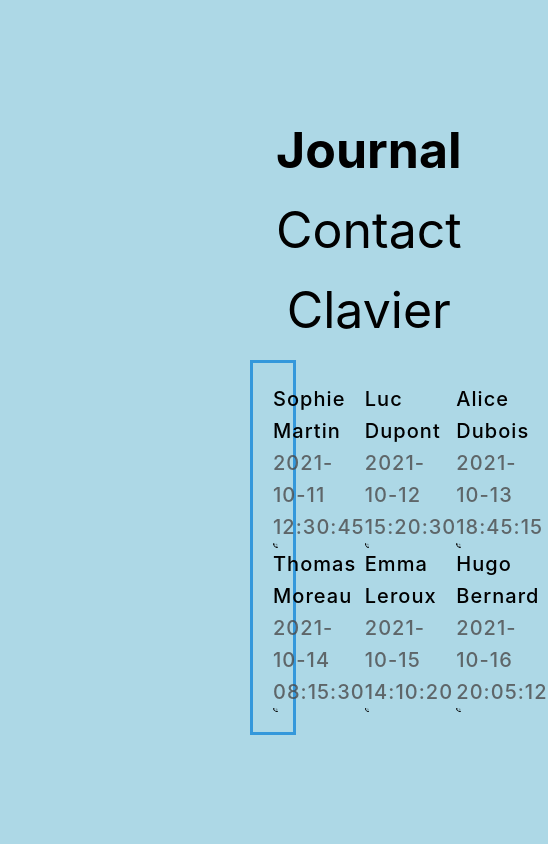
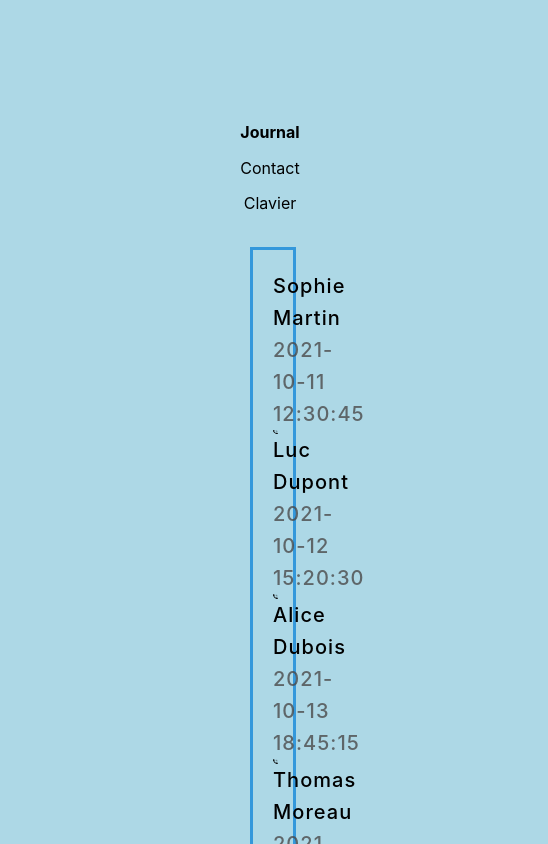
Before and after one commit to Maissack/telephone-project, a Vue app: page / in a window 390 px wide. Shown: the top 844 px of the page, 548 px wide, since content can reach past the window. Built offline with nearby package versions, Linux system fonts and the light colour scheme.

Commit message:
:sparkles: ADD responsive

```diff
--- a/src/App.vue
+++ b/src/App.vue
@@ -17,6 +17,8 @@
 import { RouterLink, RouterView } from 'vue-router'
 </script>
 
+
+
 <style>
 body {
   background-color: lightblue;
@@ -24,7 +26,7 @@ body {
 }
 
 #app {
-  height: 100vh;
+  min-height: 100vh;
   display: flex;
   flex-direction: column;
 }
@@ -35,32 +37,34 @@ header {
 }
 
 nav {
-  height: 50%;
-  width: 50%;
-  display: grid;
-  grid-template-rows: repeat(3, 1fr);
-  border-radius: 10px;
-  margin: auto;
+  display: flex;
+  justify-content: space-around;
+  align-items: center;
+  padding: 10px;
 }
-
 
 nav a.router-link-exact-active {
   font-weight: bold;
 }
 
 nav a:hover {
-  background-color: #3498db; /* Changer la couleur de fond au survol */
+  background-color: #3498db;
 }
 
 nav a {
-  display: flex;
-  flex-direction: column;
-  align-items: center;
-  justify-content: center;
-  padding: 0 1rem;
-
-  font-size: 50px;
   text-decoration: none;
   color: black;
+  font-size: 16px;
+}
+
+@media only screen and (max-width: 600px) {
+  nav {
+    flex-direction: column;
+    align-items: center;
+  }
+
+  nav a {
+    margin-bottom: 10px;
+  }
 }
 </style>
--- a/src/stores/journal.js
+++ b/src/stores/journal.js
@@ -27,7 +27,7 @@ export const useJournalStore = defineStore('phone', {
                 nom: 'Hugo Bernard',
                 date: "2021-10-16 20:05:12",
             },
-            // Ajoutez d'autres contacts au besoin
+
         ],
     }),
     actions: {
--- a/src/views/ClavierView.vue
+++ b/src/views/ClavierView.vue
@@ -109,6 +109,7 @@ export default {
     </div>
   </div>
 </template>
+
 <style scoped>
 .clavier-global-conteneur {
   border: 3px solid #3498db;
--- a/src/views/JournalView.vue
+++ b/src/views/JournalView.vue
@@ -16,11 +16,24 @@ import journal from '../components/journal.vue'
 </template>
 
 <style scoped>
-  .journal-global-content{
-    border: 3px solid #3498db;
-    padding: 20px;
-    display: grid;
-    grid-template-columns: repeat(3, 1fr);
+.journal-global-content {
+  border: 3px solid #3498db;
+  padding: 20px;
+  display: grid;
+  grid-template-columns: repeat(3, 1fr);
+}
+
+
+
+@media only screen and (max-width: 600px) {
+  .journal-global-content {
+    grid-template-columns: 1fr;
   }
+}
 
+@media only screen and (min-width: 601px) and (max-width: 900px) {
+  .journal-global-content {
+    grid-template-columns: repeat(2, 1fr);
+  }
+}
 </style>
```
